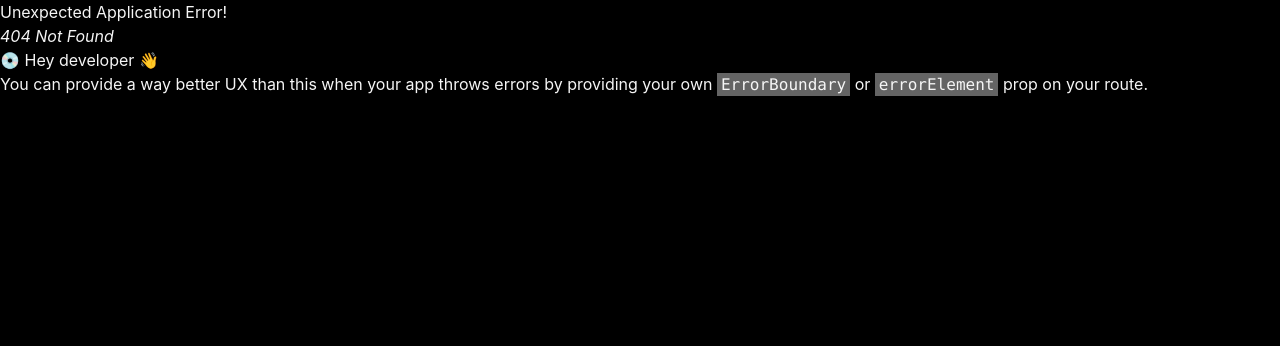
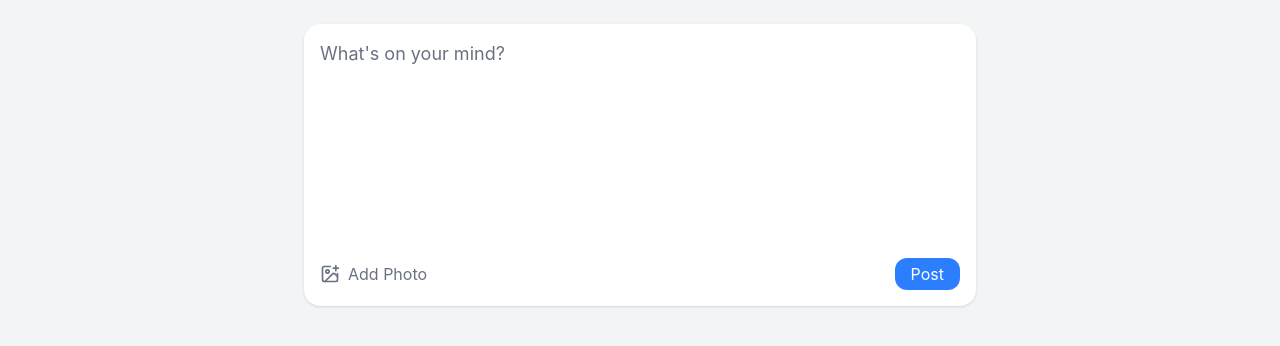
Before and after one commit to SumitVishnoi/twitter, a React app in the folder frontend/: page /post in a window 1280 px wide. Before the commit this address had no page. Shown: the top 346 px of the page. Built offline with nearby package versions, Linux system fonts and the light colour scheme; the HTML template or start-up script is replaced by a standard one.

Commit message:
add CreatePost component and Post page; integrate lucide-react and update routing

```diff
--- a/frontend/package.json
+++ b/frontend/package.json
@@ -12,6 +12,7 @@
   "dependencies": {
     "@tailwindcss/vite": "^4.2.1",
     "axios": "^1.13.6",
+    "lucide-react": "^1.8.0",
     "react": "^19.2.0",
     "react-dom": "^19.2.0",
     "react-icons": "^5.6.0",
--- a/frontend/src/app.routes.jsx
+++ b/frontend/src/app.routes.jsx
@@ -6,6 +6,7 @@ import Protected from "./features/auth/components/Protected";
 import Profile from "./features/user/pages/Profile";
 import Dashboard from "./features/chat/pages/Dashboard";
 import Follow from "./features/user/pages/Follow";
+import Post from "./features/posts/pages/Post";
 
 export const router = createBrowserRouter([
   {
@@ -35,5 +36,9 @@ export const router = createBrowserRouter([
   {
     path: "/follow",
     element: <Follow />
+  },
+  {
+    path: "/post",
+    element: <Post />
   }
 ]);
--- /dev/null
+++ b/frontend/src/features/posts/components/CreatePost.jsx
@@ -0,0 +1,97 @@
+import React, { useState } from "react";
+import { Heart, MessageCircle, Share2, ImagePlus, Moon, Sun } from "lucide-react";
+
+export default function CreatePost() {
+  const [posts, setPosts] = useState([
+    {
+      id: 1,
+      user: "John Doe",
+      content: "Enjoying the sunset 🌅",
+      image: "https://source.unsplash.com/random/800x400?nature",
+      likes: 12,
+      comments: 4,
+    },
+  ]);
+
+  const [newPost, setNewPost] = useState("");
+  const [image, setImage] = useState("");
+  const [darkMode, setDarkMode] = useState(true);
+
+  const handlePost = () => {
+    if (!newPost) return;
+    const post = {
+      id: Date.now(),
+      user: "You",
+      content: newPost,
+      image,
+      likes: 0,
+      comments: 0,
+    };
+    setPosts([post, ...posts]);
+    setNewPost("");
+    setImage("");
+  };
+
+  return (
+    <div className={darkMode ? "dark" : ""}>
+      <div className="min-h-screen bg-gray-100 dark:bg-gray-900 p-6 flex justify-center transition-colors duration-300">
+        <div className="w-full max-w-2xl space-y-6">
+
+          {/* Create Post */}
+          <div className="bg-white dark:bg-gray-800 rounded-2xl shadow p-4 transition">
+            <textarea
+              placeholder="What's on your mind?"
+              value={newPost}
+              onChange={(e) => setNewPost(e.target.value)}
+              className="w-full h-50 bg-transparent text-gray-800 dark:text-white placeholder-gray-500 dark:placeholder-gray-400 border-none outline-none resize-none text-lg"
+            />
+
+
+
+            <div className="flex justify-between items-center mt-3">
+              <button className="flex items-center gap-2 text-gray-500 dark:text-gray-400 hover:text-blue-500">
+                <ImagePlus size={20} /> Add Photo
+              </button>
+              <button
+                onClick={handlePost}
+                className="bg-blue-500 text-white px-4 py-1 rounded-xl hover:bg-blue-600"
+              >
+                Post
+              </button>
+            </div>
+          </div>
+
+          {/* Posts Feed */}
+          {/* {posts.map((post) => (
+            <div key={post.id} className="bg-white dark:bg-gray-800 rounded-2xl shadow transition">
+              <div className="p-4">
+                <h3 className="font-semibold text-gray-800 dark:text-white">{post.user}</h3>
+                <p className="mt-2 text-gray-700 dark:text-gray-300">{post.content}</p>
+              </div>
+
+              {post.image && (
+                <img
+                  src={post.image}
+                  alt="post"
+                  className="w-full h-80 object-cover"
+                />
+              )}
+
+              <div className="flex justify-around p-3 border-t border-gray-200 dark:border-gray-700">
+                <button className="flex items-center gap-2 text-gray-600 dark:text-gray-400 hover:text-red-500">
+                  <Heart size={20} /> {post.likes}
+                </button>
+                <button className="flex items-center gap-2 text-gray-600 dark:text-gray-400 hover:text-blue-500">
+                  <MessageCircle size={20} /> {post.comments}
+                </button>
+                <button className="flex items-center gap-2 text-gray-600 dark:text-gray-400 hover:text-green-500">
+                  <Share2 size={20} /> Share
+                </button>
+              </div>
+            </div>
+          ))} */}
+        </div>
+      </div>
+    </div>
+  );
+}
--- a/frontend/src/features/posts/components/Navbar.jsx
+++ b/frontend/src/features/posts/components/Navbar.jsx
@@ -77,7 +77,7 @@ const Navbar = () => {
           })}
 
           {/* Post Button */}
-          <button className="bg-white text-black font-semibold rounded-full py-2 lg:py-3 mt-2 hover:bg-gray-200 transition">
+          <button onClick={()=> navigate("/post")} className="bg-white cursor-pointer text-black font-semibold rounded-full py-2 lg:py-3 mt-2 hover:bg-gray-200 transition">
             <span className="hidden lg:block">Post</span>
             <span className="lg:hidden">+</span>
           </button>
--- /dev/null
+++ b/frontend/src/features/posts/pages/Post.jsx
@@ -0,0 +1,12 @@
+import React from 'react'
+import CreatePost from '../components/CreatePost'
+
+const Post = () => {
+  return (
+    <div>
+        <CreatePost />
+    </div>
+  )
+}
+
+export default Post
```
Also changed, not shown: 1 other file (tests, documents, lock files or other folders).
